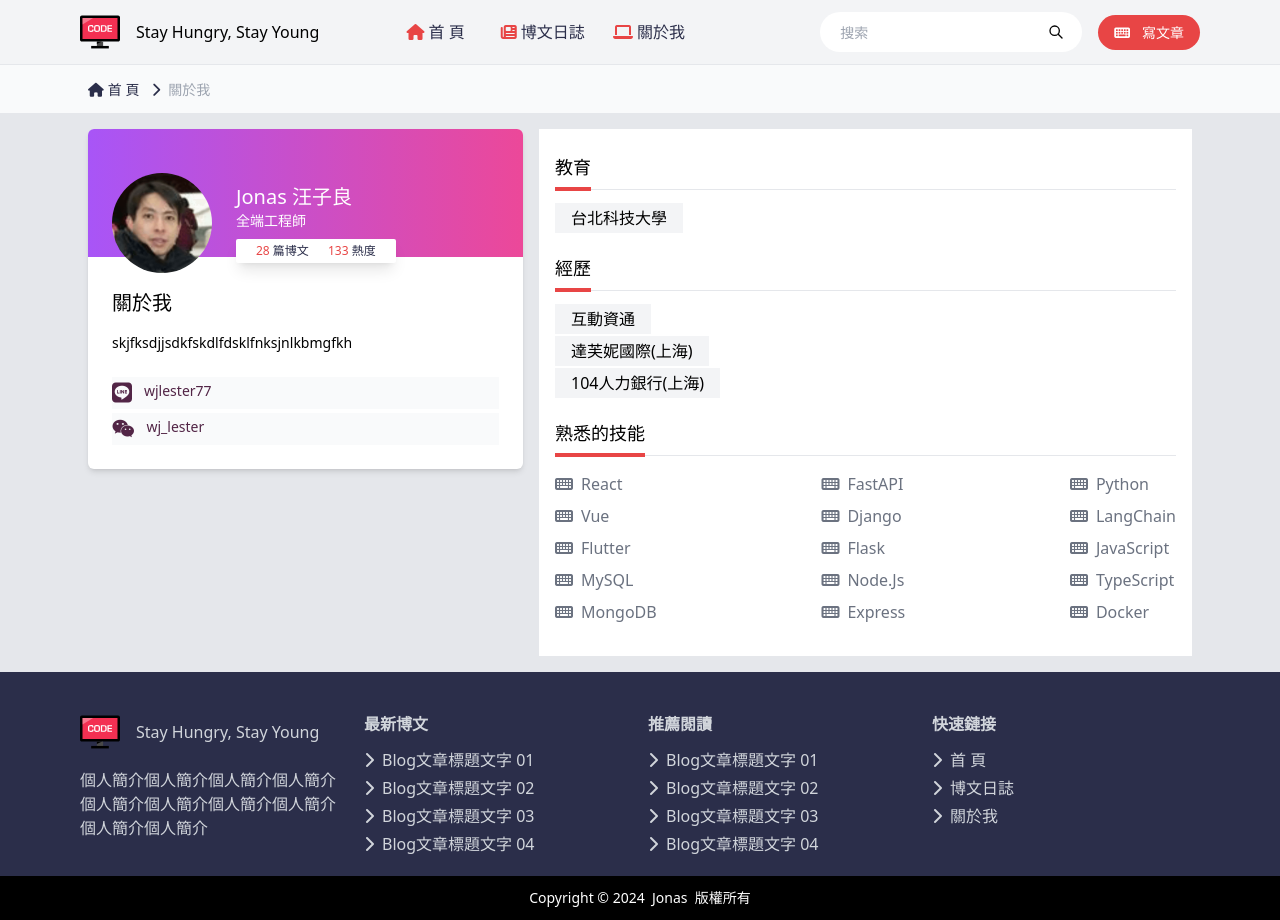
After one commit to ziliang-wang/jonas-blog, a Django app: page /about/ in a window 1280 px wide. The commit adds this page. Run offline with Django 5.2, Linux system fonts and the light colour scheme; some libraries are stand-ins or nearby versions.

Commit message:
前端-關於我

```diff
--- a/src/blog/urls.py
+++ b/src/blog/urls.py
@@ -20,5 +20,6 @@ from core import views
 
 urlpatterns = [
     path('', views.index, name='index'),
+    path('about/', views.about, name='about'),
     path("admin/", admin.site.urls)
 ]
--- a/src/core/views.py
+++ b/src/core/views.py
@@ -3,3 +3,6 @@ from django.shortcuts import render
 # Create your views here.
 def index(request):
     return render(request, 'index.html')
+
+def about(request):
+    return render(request, 'about.html')
--- a/src/static/css/style.css
+++ b/src/static/css/style.css
@@ -592,8 +592,20 @@ video {
   top: 1.5rem;
 }
 
+.left-6 {
+  left: 1.5rem;
+}
+
+.-bottom-4 {
+  bottom: -1rem;
+}
+
 .m-1 {
   margin: 0.25rem;
+}
+
+.m-6 {
+  margin: 1.5rem;
 }
 
 .mx-4 {
@@ -619,6 +631,11 @@ video {
 .my-4 {
   margin-top: 1rem;
   margin-bottom: 1rem;
+}
+
+.mx-6 {
+  margin-left: 1.5rem;
+  margin-right: 1.5rem;
 }
 
 .mb-2 {
@@ -669,6 +686,42 @@ video {
   margin-top: 1rem;
 }
 
+.mt-10 {
+  margin-top: 2.5rem;
+}
+
+.mb-4 {
+  margin-bottom: 1rem;
+}
+
+.mb-1 {
+  margin-bottom: 0.25rem;
+}
+
+.mt-8 {
+  margin-top: 2rem;
+}
+
+.mr-10 {
+  margin-right: 2.5rem;
+}
+
+.mr-5 {
+  margin-right: 1.25rem;
+}
+
+.mr-8 {
+  margin-right: 2rem;
+}
+
+.mr-6 {
+  margin-right: 1.5rem;
+}
+
+.mr-7 {
+  margin-right: 1.75rem;
+}
+
 .box-border {
   box-sizing: border-box;
 }
@@ -697,6 +750,10 @@ video {
   height: 1rem;
 }
 
+.h-32 {
+  height: 8rem;
+}
+
 .w-1\/4 {
   width: 25%;
 }
@@ -717,6 +774,14 @@ video {
   width: 100%;
 }
 
+.w-1 {
+  width: 0.25rem;
+}
+
+.w-20 {
+  width: 5rem;
+}
+
 .flex-col {
   flex-direction: column;
 }
@@ -735,6 +800,14 @@ video {
 
 .justify-between {
   justify-content: space-between;
+}
+
+.justify-around {
+  justify-content: space-around;
+}
+
+.justify-evenly {
+  justify-content: space-evenly;
 }
 
 .space-x-1 > :not([hidden]) ~ :not([hidden]) {
@@ -767,6 +840,18 @@ video {
   margin-bottom: calc(0.25rem * var(--tw-space-y-reverse));
 }
 
+.space-x-6 > :not([hidden]) ~ :not([hidden]) {
+  --tw-space-x-reverse: 0;
+  margin-right: calc(1.5rem * var(--tw-space-x-reverse));
+  margin-left: calc(1.5rem * calc(1 - var(--tw-space-x-reverse)));
+}
+
+.space-y-2 > :not([hidden]) ~ :not([hidden]) {
+  --tw-space-y-reverse: 0;
+  margin-top: calc(0.5rem * calc(1 - var(--tw-space-y-reverse)));
+  margin-bottom: calc(0.5rem * var(--tw-space-y-reverse));
+}
+
 .overflow-hidden {
   overflow: hidden;
 }
@@ -779,12 +864,25 @@ video {
   border-radius: 0.375rem;
 }
 
+.rounded-sm {
+  border-radius: 0.125rem;
+}
+
+.rounded-t-md {
+  border-top-left-radius: 0.375rem;
+  border-top-right-radius: 0.375rem;
+}
+
 .border-b {
   border-bottom-width: 1px;
 }
 
 .border-b-4 {
   border-bottom-width: 4px;
+}
+
+.border-r {
+  border-right-width: 1px;
 }
 
 .border-dotted {
@@ -841,6 +939,26 @@ video {
   background-color: rgb(255 255 255 / var(--tw-bg-opacity));
 }
 
+.bg-gradient-to-r {
+  background-image: linear-gradient(to right, var(--tw-gradient-stops));
+}
+
+.from-purple-500 {
+  --tw-gradient-from: #a855f7 var(--tw-gradient-from-position);
+  --tw-gradient-to: rgb(168 85 247 / 0) var(--tw-gradient-to-position);
+  --tw-gradient-stops: var(--tw-gradient-from), var(--tw-gradient-to);
+}
+
+.from-pink-500 {
+  --tw-gradient-from: #ec4899 var(--tw-gradient-from-position);
+  --tw-gradient-to: rgb(236 72 153 / 0) var(--tw-gradient-to-position);
+  --tw-gradient-stops: var(--tw-gradient-from), var(--tw-gradient-to);
+}
+
+.to-pink-500 {
+  --tw-gradient-to: #ec4899 var(--tw-gradient-to-position);
+}
+
 .object-cover {
   -o-object-fit: cover;
      object-fit: cover;
@@ -848,6 +966,14 @@ video {
 
 .p-2 {
   padding: 0.5rem;
+}
+
+.p-4 {
+  padding: 1rem;
+}
+
+.p-1 {
+  padding: 0.25rem;
 }
 
 .px-2 {
@@ -895,6 +1021,11 @@ video {
   padding-bottom: 1.25rem;
 }
 
+.px-3 {
+  padding-left: 0.75rem;
+  padding-right: 0.75rem;
+}
+
 .pb-2 {
   padding-bottom: 0.5rem;
 }
@@ -909,6 +1040,10 @@ video {
 
 .pt-10 {
   padding-top: 2.5rem;
+}
+
+.pb-1 {
+  padding-bottom: 0.25rem;
 }
 
 .text-center {
@@ -983,9 +1118,25 @@ video {
   color: rgb(255 255 255 / var(--tw-text-opacity));
 }
 
+.text-teritary {
+  --tw-text-opacity: 1;
+  color: rgb(82 37 70 / var(--tw-text-opacity));
+}
+
+.text-gray-500 {
+  --tw-text-opacity: 1;
+  color: rgb(107 114 128 / var(--tw-text-opacity));
+}
+
 .shadow-md {
   --tw-shadow: 0 4px 6px -1px rgb(0 0 0 / 0.1), 0 2px 4px -2px rgb(0 0 0 / 0.1);
   --tw-shadow-colored: 0 4px 6px -1px var(--tw-shadow-color), 0 2px 4px -2px var(--tw-shadow-color);
+  box-shadow: var(--tw-ring-offset-shadow, 0 0 #0000), var(--tw-ring-shadow, 0 0 #0000), var(--tw-shadow);
+}
+
+.shadow-lg {
+  --tw-shadow: 0 10px 15px -3px rgb(0 0 0 / 0.1), 0 4px 6px -4px rgb(0 0 0 / 0.1);
+  --tw-shadow-colored: 0 10px 15px -3px var(--tw-shadow-color), 0 4px 6px -4px var(--tw-shadow-color);
   box-shadow: var(--tw-ring-offset-shadow, 0 0 #0000), var(--tw-ring-shadow, 0 0 #0000), var(--tw-shadow);
 }
 
@@ -1043,8 +1194,20 @@ video {
     width: 75%;
   }
 
+  .md\:w-2\/5 {
+    width: 40%;
+  }
+
+  .md\:w-3\/5 {
+    width: 60%;
+  }
+
   .md\:flex-row {
     flex-direction: row;
+  }
+
+  .md\:justify-evenly {
+    justify-content: space-evenly;
   }
 
   .md\:space-x-3 > :not([hidden]) ~ :not([hidden]) {
--- /dev/null
+++ b/src/templates/about.html
@@ -0,0 +1,104 @@
+{% extends 'base.html' %}
+{% load static %}
+
+{% block title %}關於我{% endblock %}
+
+{% block breadcrumb %}
+<!-- breadcrumbs -->
+    <nav class="py-3 px-5 text-blog-dark bg-gray-50">
+        <div class="container px-2">
+            <ul class="inline-flex items-center space-x-1 md:space-x-3 text-sm">
+                <li>
+                    <a href="/"><i class="fa fa-home mr-1"></i>首 頁</a>
+                </li>
+                <li>
+                    <i class="fa fa-chevron-right mr-2"></i><span class="text-gray-400">關於我</span>
+                </li>
+            </ul>
+        </div>
+    </nav>
+{% endblock breadcrumb %}
+
+{% block content %}
+    <main class="container my-4 flex flex-col md:flex-row items-start px-2">
+        <!-- left side -->
+        <div class="w-full md:w-2/5 bg-white mb-4 md:mr-4 rounded-md shadow-md">
+            <!-- top background -->
+            <div class="rounded-t-md w-full h-32 relative bg-gradient-to-r from-purple-500 to-pink-500">
+                <div class="flex items-center space-x-6 absolute left-6 -bottom-4">
+                    <!-- avatar -->
+                    <img class="rounded-full" width="100" height="100" src="{% static 'images/jonas.png' %}" alt="name">
+                    <!-- title -->
+                    <div class="text-white">
+                        <h1 class="text-xl">Jonas 汪子良</h1>
+                        <p class="text-sm">全端工程師</p>
+                        <div class="mt-2 bg-white text-blog-dark text-xs rounded-sm shadow-lg py-1 px-5 text-center">
+                            <span class="mr-4"><span class="text-primary">28</span> 篇博文</span>
+                            <span><span class="text-primary">133</span> 熱度</span>
+                        </div>
+                    </div>
+                </div>
+
+            </div>
+            <!-- intro -->
+            <div class="mt-8 mx-6">
+                <h2 class="mb-4 font-light text-xl">關於我</h2>
+                <p class="font-light text-sm">skjfksdjjsdkfskdlfdsklfnksjnlkbmgfkh</p>
+            </div>
+            <!-- contact info -->
+            <ul class="m-6 text-sm text-teritary">
+                <li class="mb-1 bg-gray-50 py-1 flex items-center">
+                    <i class="fa-brands fa-line text-xl mr-3"></i> <span class="pb-1">wjlester77</span>
+                </li>
+                <li class="mb-1 bg-gray-50 py-1 flex items-center">
+                    <i class="fa-brands fa-weixin text-xl mr-3"></i> <span class="pb-1">wj_lester</span>
+                </li>
+            </ul>
+        </div>
+        <!-- right side -->
+        <div class="w-full md:w-3/5 bg-white p-4">
+            <div>
+                <h2 class="text-lg py-2 border-b"><span class="py-2 border-b-4 border-b-primary">教育</span></h2>
+                <div class="py-4">
+                    <h3 class=""><span class="bg-gray-100 py-1 px-4">台北科技大學</span></h3>
+                    <!-- <h4><span class="bg-gray-100 py-1 px-4">曾任職於 互動資通 / 104人力銀行(上海) / 達芙妮國際(上海)</span></h4> -->
+                </div>
+            </div>
+            <div>
+                <h2 class="text-lg py-2 border-b"><span class="py-2 border-b-4 border-b-primary">經歷</span></h2>
+                <div class="py-4">
+                    <h3 class="mb-2"><span class="bg-gray-100 py-1 px-4">互動資通</span></h3>
+                    <h3 class="mb-2"><span class="bg-gray-100 py-1 px-4">達芙妮國際(上海)</span></h3>
+                    <h3 class=""><span class="bg-gray-100 py-1 px-4">104人力銀行(上海)</span></h3>
+                    <!-- <h4><span class="bg-gray-100 py-1 px-4">曾任職於 互動資通 / 104人力銀行(上海) / 達芙妮國際(上海)</span></h4> -->
+                </div>
+            </div>
+            <div>
+                <h2 class="text-lg py-2 border-b"><span class="py-2 border-b-4 border-b-primary">熟悉的技能</span></h2>
+                <div class="my-4 text-gray-500 flex justify-between">
+                    <ul class="space-y-2">
+                        <li><i class="fa fa-keyboard mr-2"></i>React</li>
+                        <li><i class="fa fa-keyboard mr-2"></i>Vue</li>
+                        <li><i class="fa fa-keyboard mr-2"></i>Flutter</li>
+                        <li><i class="fa fa-keyboard mr-2"></i>MySQL</li>
+                        <li><i class="fa fa-keyboard mr-2"></i>MongoDB</li>
+                    </ul>
+                    <ul class="space-y-2">
+                        <li><i class="fa fa-keyboard mr-2"></i>FastAPI</li>
+                        <li><i class="fa fa-keyboard mr-2"></i>Django</li>
+                        <li><i class="fa fa-keyboard mr-2"></i>Flask</li>
+                        <li><i class="fa fa-keyboard mr-2"></i>Node.Js</li>
+                        <li><i class="fa fa-keyboard mr-2"></i>Express</li>
+                    </ul>
+                    <ul class="space-y-2">
+                        <li><i class="fa fa-keyboard mr-2"></i>Python</li>
+                        <li><i class="fa fa-keyboard mr-2"></i>LangChain</li>
+                        <li><i class="fa fa-keyboard mr-2"></i>JavaScript</li>
+                        <li><i class="fa fa-keyboard mr-2"></i>TypeScript</li>
+                        <li><i class="fa fa-keyboard mr-2"></i>Docker</li>
+                    </ul>
+                </div>
+            </div>
+        </div>
+    </main>
+{% endblock content %}
--- a/src/templates/base.html
+++ b/src/templates/base.html
@@ -4,7 +4,8 @@
 <head>
     <meta charset="UTF-8">
     <meta name="viewport" content="width=device-width, initial-scale=1.0">
-    <title>Jonas Blog</title>
+    <title>Jonas Blog - {% block title %}{% endblock title %}</title>
+    <link rel="shortcut icon" href="{% static 'images/favicon.ico' %}" type="image/x-icon">
     <link rel="stylesheet" href="{% static 'css/style.css' %}">
     <script src="https://kit.fontawesome.com/bd8f0cf54d.js" crossorigin="anonymous"></script>
     {% block header %}
```
Also changed, not shown: src/static/images/ai.png (added), src/static/images/favicon.ico (added), src/static/images/jonas.png (added), src/templates/index.html (indentation only).
